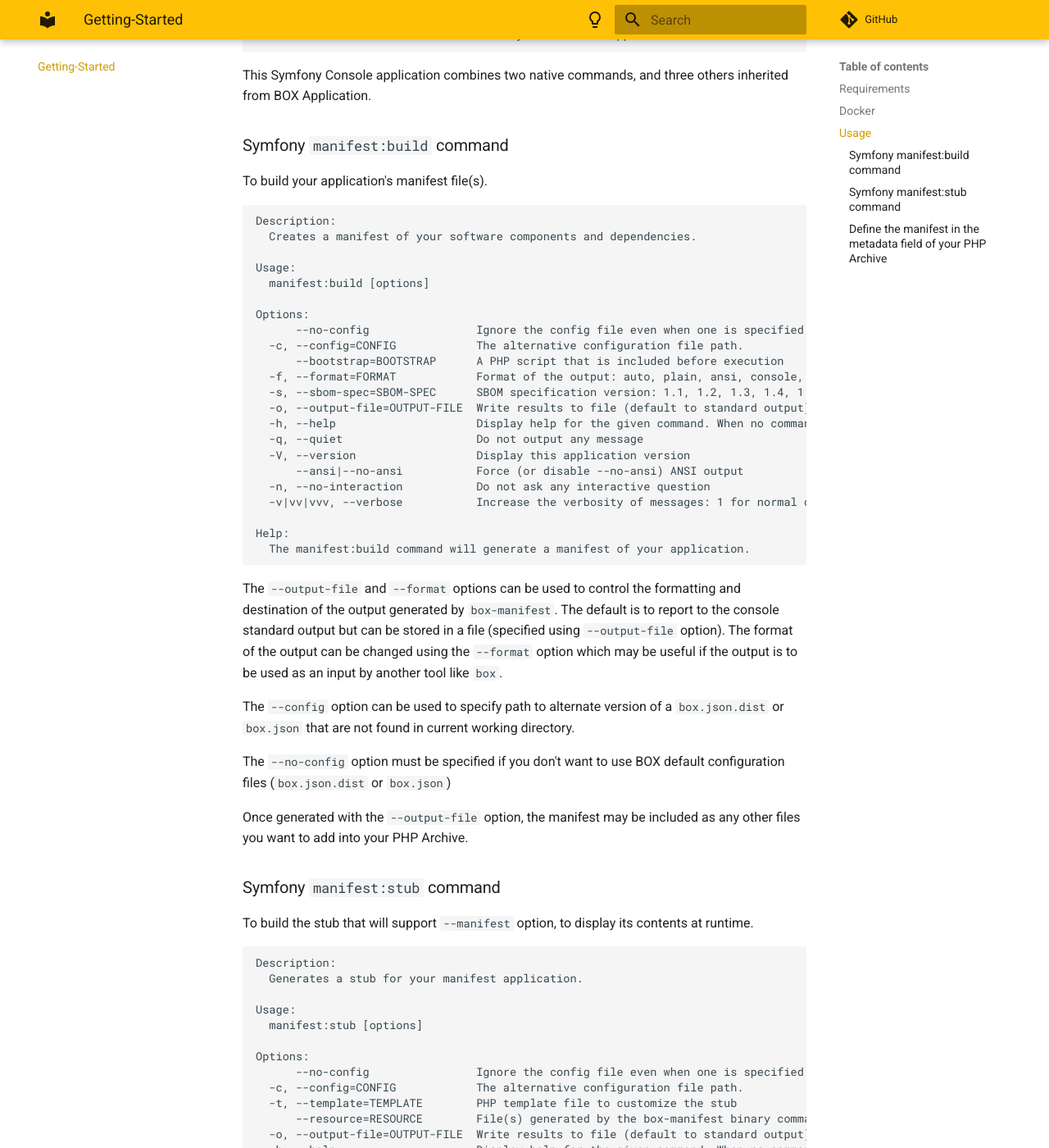
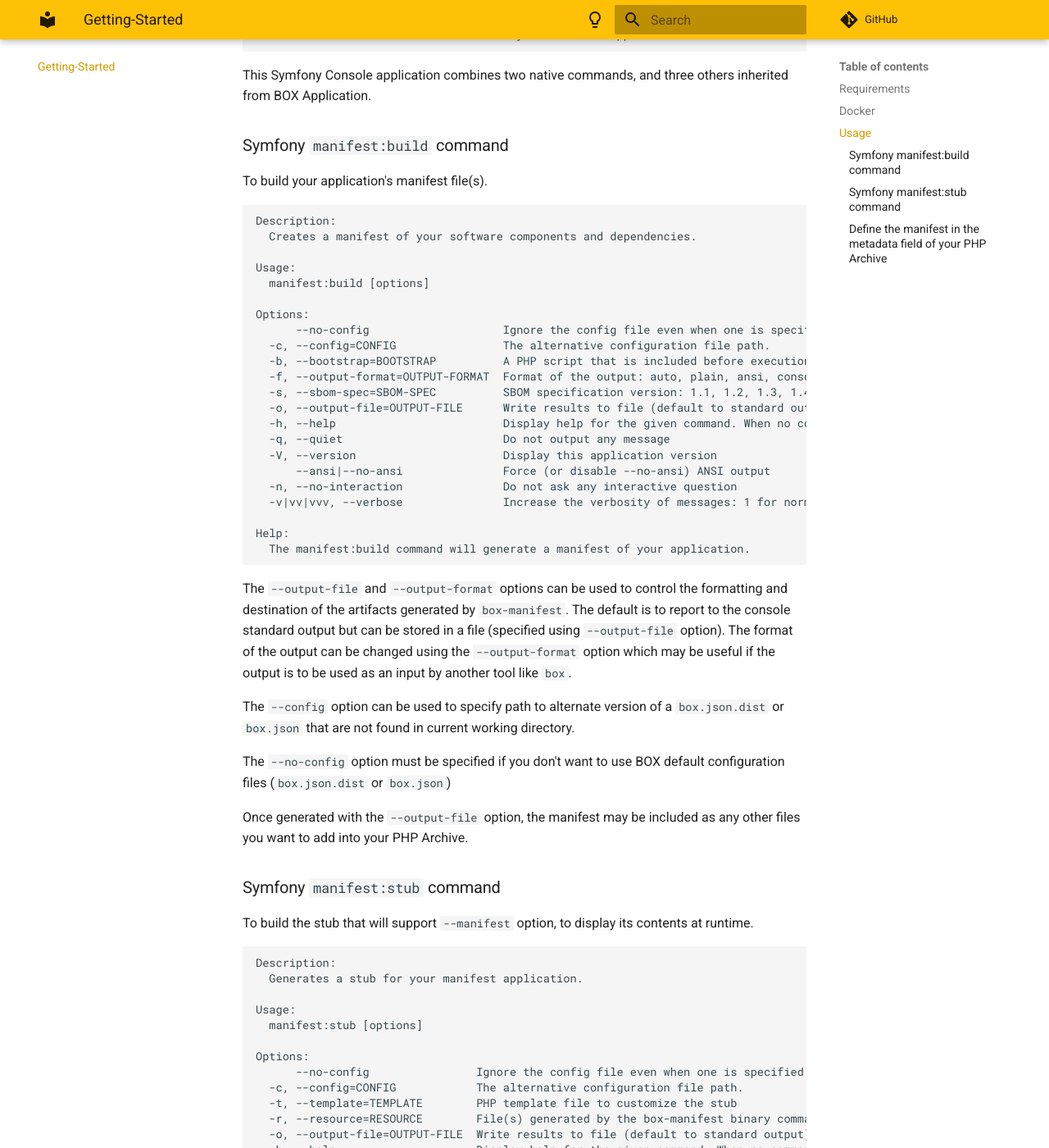
Before and after one commit to llaville/box-manifest, an MkDocs documentation site: the page built from docs/getting-started.md, in a window 1280 px wide and 1400 px high, scrolled down 1292 px. Shown: the whole window at 82% size. Built offline with MkDocs 1.6.1 and Material for MkDocs 9.7.7, drawn with Linux system fonts in a browser that asks for light colours; comment, search, counter and statistics services are not loaded; some of the changed text lies outside the part shown.

Commit message:
update documentation

````diff
--- a/docs/getting-started.md
+++ b/docs/getting-started.md
@@ -70,27 +70,27 @@ Usage:
   manifest:build [options]
 
 Options:
-      --no-config                Ignore the config file even when one is specified with the --config option
-  -c, --config=CONFIG            The alternative configuration file path.
-      --bootstrap=BOOTSTRAP      A PHP script that is included before execution
-  -f, --format=FORMAT            Format of the output: auto, plain, ansi, console, sbom-xml, sbom-json [default: "auto"]
-  -s, --sbom-spec=SBOM-SPEC      SBOM specification version: 1.1, 1.2, 1.3, 1.4, 1.5 [default: "1.5"]
-  -o, --output-file=OUTPUT-FILE  Write results to file (default to standard output)
-  -h, --help                     Display help for the given command. When no command is given display help for the list command
-  -q, --quiet                    Do not output any message
-  -V, --version                  Display this application version
-      --ansi|--no-ansi           Force (or disable --no-ansi) ANSI output
-  -n, --no-interaction           Do not ask any interactive question
-  -v|vv|vvv, --verbose           Increase the verbosity of messages: 1 for normal output, 2 for more verbose output and 3 for debug
+      --no-config                    Ignore the config file even when one is specified with the --config option
+  -c, --config=CONFIG                The alternative configuration file path.
+  -b, --bootstrap=BOOTSTRAP          A PHP script that is included before execution
+  -f, --output-format=OUTPUT-FORMAT  Format of the output: auto, plain, ansi, console, sbom-xml, sbom-json [default: "auto"]
+  -s, --sbom-spec=SBOM-SPEC          SBOM specification version: 1.1, 1.2, 1.3, 1.4, 1.5, 1.6 [default: "1.6"]
+  -o, --output-file=OUTPUT-FILE      Write results to file (default to standard output)
+  -h, --help                         Display help for the given command. When no command is given display help for the list command
+  -q, --quiet                        Do not output any message
+  -V, --version                      Display this application version
+      --ansi|--no-ansi               Force (or disable --no-ansi) ANSI output
+  -n, --no-interaction               Do not ask any interactive question
+  -v|vv|vvv, --verbose               Increase the verbosity of messages: 1 for normal output, 2 for more verbose output and 3 for debug
 
 Help:
   The manifest:build command will generate a manifest of your application.
 ```
 
-The `--output-file` and `--format` options can be used to control the formatting and destination
-of the output generated by `box-manifest`.
+The `--output-file` and `--output-format` options can be used to control the formatting and destination
+of the artifacts generated by `box-manifest`.
 The default is to report to the console standard output but can be stored in a file (specified using `--output-file` option).
-The format of the output can be changed using the `--format` option which may be useful if the output is to be used
+The format of the output can be changed using the `--output-format` option which may be useful if the output is to be used
 as an input by another tool like `box`.
 
 The `--config` option can be used to specify path to alternate version of a `box.json.dist` or `box.json`
@@ -115,7 +115,7 @@ Options:
       --no-config                Ignore the config file even when one is specified with the --config option
   -c, --config=CONFIG            The alternative configuration file path.
   -t, --template=TEMPLATE        PHP template file to customize the stub
-      --resource=RESOURCE        File(s) generated by the box-manifest binary command (multiple values allowed)
+  -r, --resource=RESOURCE        File(s) generated by the box-manifest binary command (multiple values allowed)
   -o, --output-file=OUTPUT-FILE  Write results to file (default to standard output)
   -h, --help                     Display help for the given command. When no command is given display help for the list command
   -q, --quiet                    Do not output any message
@@ -149,7 +149,7 @@ E.g: See also the [tutorial](./Tutorial/README.md) to learn more.
 }
 ```
 
-**NOTE** if none of manifest files (default: `manifest.txt`, `manifest.xml`, `sbom.xml`, `sbom.json`) are found, when you execute `box:compile` command,
+**NOTE** if none of manifest files (default: `manifest.txt`, `manifest.xml`, `sbom.xml`, `sbom.json`) are found, when you execute `box compile` command,
 then metadata field of your PHAR will contain NULL value (default BOX behavior).
 
 [metadata-directive]: https://github.com/box-project/box/blob/main/doc/configuration.md#metadata-metadata
````
Also changed, not shown: docs/installation.md (+13 -0 lines).
